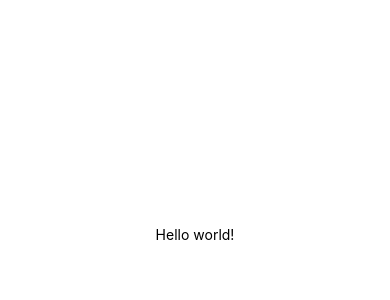
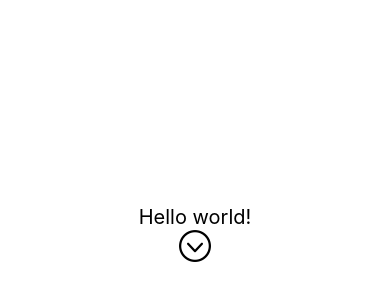
Before and after one commit to mendessamacriano/instaclone, a React Native app: screen / in a window 390 px wide. Shown: the part 188-488 px from the top of the page. Built offline with nearby package versions, Linux system fonts and the light colour scheme.

Commit message:
new app.js and theme added

```diff
--- a/App.tsx
+++ b/App.tsx
@@ -1,9 +1,13 @@
 import {View, Text, StyleSheet} from 'react-native';
+import colors from './src/theme/colors';
+import AntDesign from 'react-native-vector-icons/AntDesign';
+import font from './src/theme/fonts';
 
 const App = () => {
   return (
     <View style={styles.container}>
-      <Text>Hello world!</Text>
+      <Text style={styles.text}>Hello world!</Text>
+      <AntDesign name="downcircleo" size={32} />
     </View>
   );
 };
@@ -15,5 +19,10 @@ const styles = StyleSheet.create({
     flex: 1,
     justifyContent: 'center',
     alignItems: 'center',
+    backgroundColor: colors.white,
+  },
+
+  text: {
+    fontSize: font.size.lg,
   },
 });
--- a/package.json
+++ b/package.json
@@ -11,7 +11,8 @@
   },
   "dependencies": {
     "react": "18.2.0",
-    "react-native": "0.72.1"
+    "react-native": "0.72.1",
+    "react-native-vector-icons": "^9.2.0"
   },
   "devDependencies": {
     "@babel/core": "^7.20.0",
@@ -22,6 +23,7 @@
     "@tsconfig/react-native": "^3.0.0",
     "@types/metro-config": "^0.76.3",
     "@types/react": "^18.0.24",
+    "@types/react-native-vector-icons": "^6.4.13",
     "@types/react-test-renderer": "^18.0.0",
     "babel-jest": "^29.2.1",
     "eslint": "^8.19.0",
--- /dev/null
+++ b/src/theme/colors.ts
@@ -0,0 +1,9 @@
+const colors = {
+    primary: '#405DE6',
+    white: '#fff',
+    black: '#000',
+    grey: '#666666',
+    lightgrey: '#cccccc'
+}
+
+export default colors;
--- /dev/null
+++ b/src/theme/fonts.ts
@@ -0,0 +1,19 @@
+const size = {
+    xs : 10,
+    s: 12,
+    default: 14,
+    md: 15,
+    lg: 20,
+    xlg: 24,
+    xxlg: 30
+};
+
+const weight = {
+    full: '900',
+    semi: '600',
+    bold: 'bold',
+    normal: 'normal',
+    thin: '400'
+};
+
+export default {size, weight};
```
Also changed, not shown: 5 other files (tests, documents, lock files or other folders).
